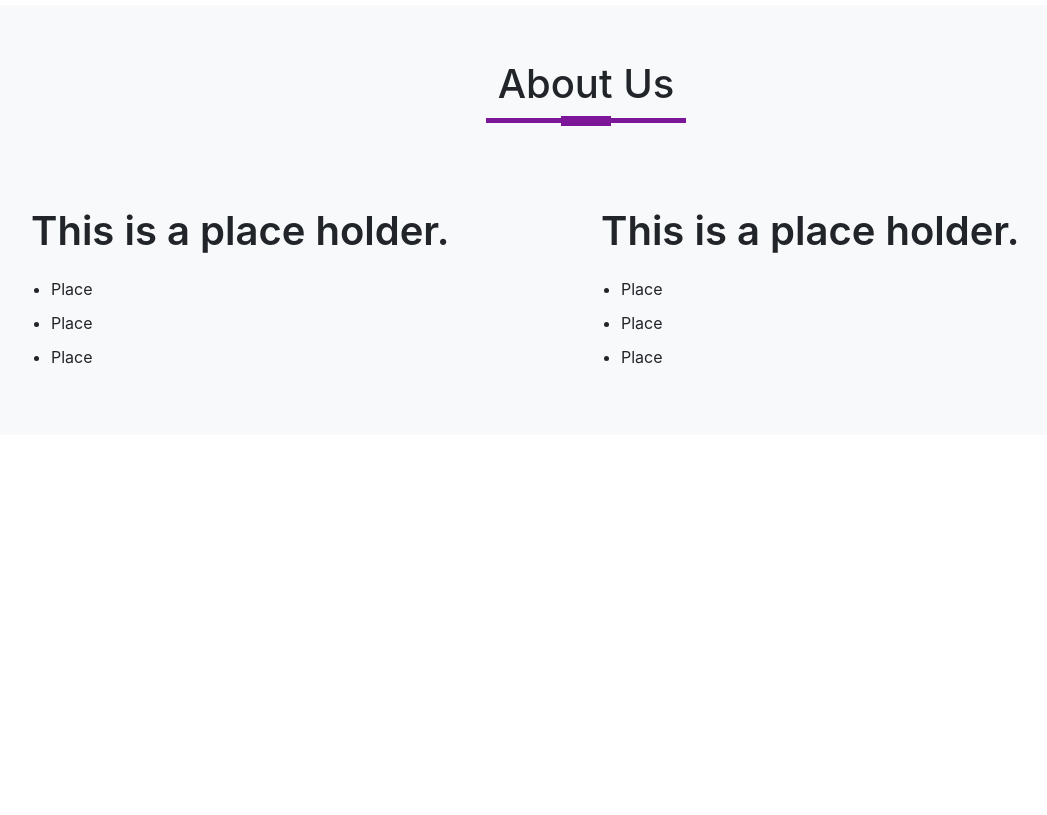
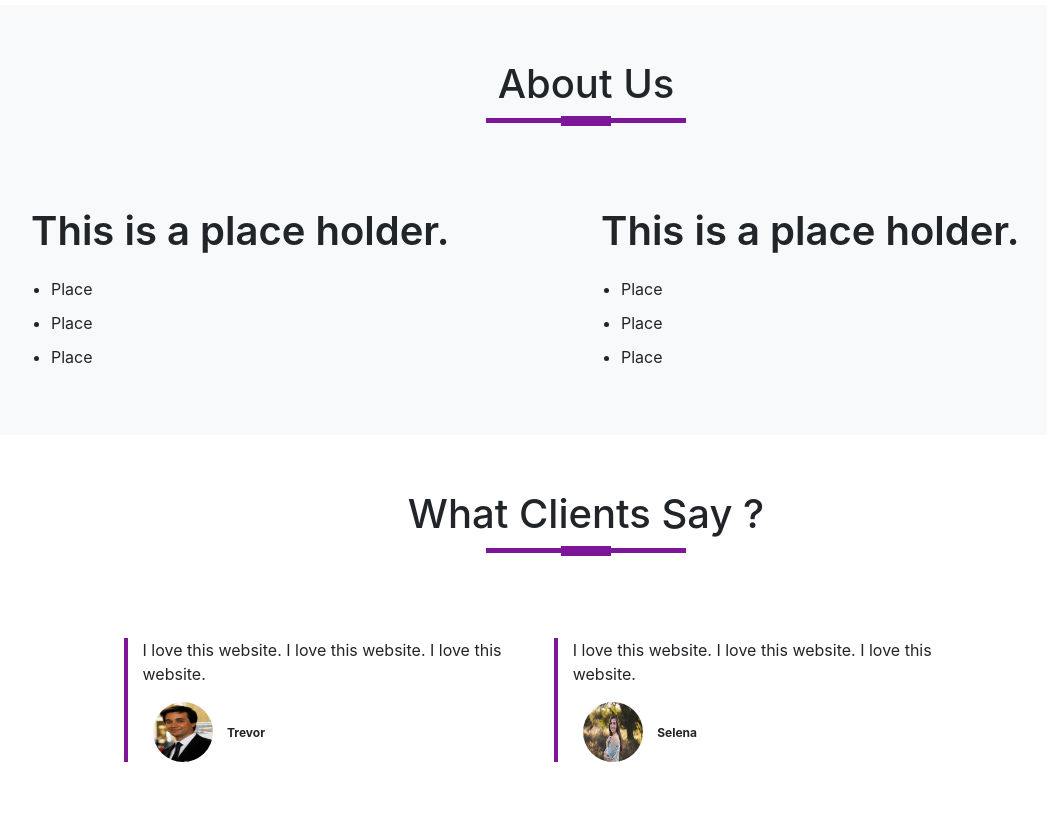
Before and after one commit to Arora-Yash-coder/Lets-Get-Fit, a plain HTML site: page menu.html in a window 1280 px wide. Shown: the part 1259-2074 px from the top of the page, without its empty margins (54-1101 px from the left). Before the commit the page ends 1694 px from the top, so only its background shows below. Drawn offline with nearby package versions, Linux system fonts and the light colour scheme.

```diff
--- a/menu.html
+++ b/menu.html
@@ -98,5 +98,23 @@
         </div>
     </div>
 </section>
+<!-------------------------------Testimonial Section---------------------->
+<section id = "testimonials">
+    <div class="container">
+        <h1 class = "title text-center">What Clients Say ?</h1>
+        <div class="row offset-1">
+            <div class="col-md-5 testimonials">
+                <p>I love this website. I love this website. I love this website.</p>
+                <img src="Resources/Images/Person.jpg">
+                <p class = "user-details"><b>Trevor</b></p>
+            </div>
+            <div class="col-md-5 testimonials">
+                <p>I love this website. I love this website. I love this website.</p>
+                <img src="Resources/Images/person2.jpeg">
+                <p class = "user-details"><b>Selena</b></p>
+            </div>
+        </div>
+    </div>
+</section>
 </body>
 </html>
--- a/styleMenu.css
+++ b/styleMenu.css
@@ -112,3 +112,22 @@ body{
 #about-us ul{
   margin-left: 20px;
 }
+/*------------------------Testimonial Section---------------------*/
+#testimonials{
+  margin: 50px 0;
+}
+.testimonials{
+  border-left: 4px solid #7b1798;
+  margin-top: 50px;
+  margin-bottom: 50px;
+}
+.testimonials img{
+  height: 60px;
+  width : 60px;
+  border-radius: 50%;
+  margin: 0 10px;
+}
+.user-details{
+  display: inline-block;
+  font-size: 12px;
+}
```
Also changed, not shown: Resources/Images/Person.jpg (added), Resources/Images/person2.jpeg (added).
